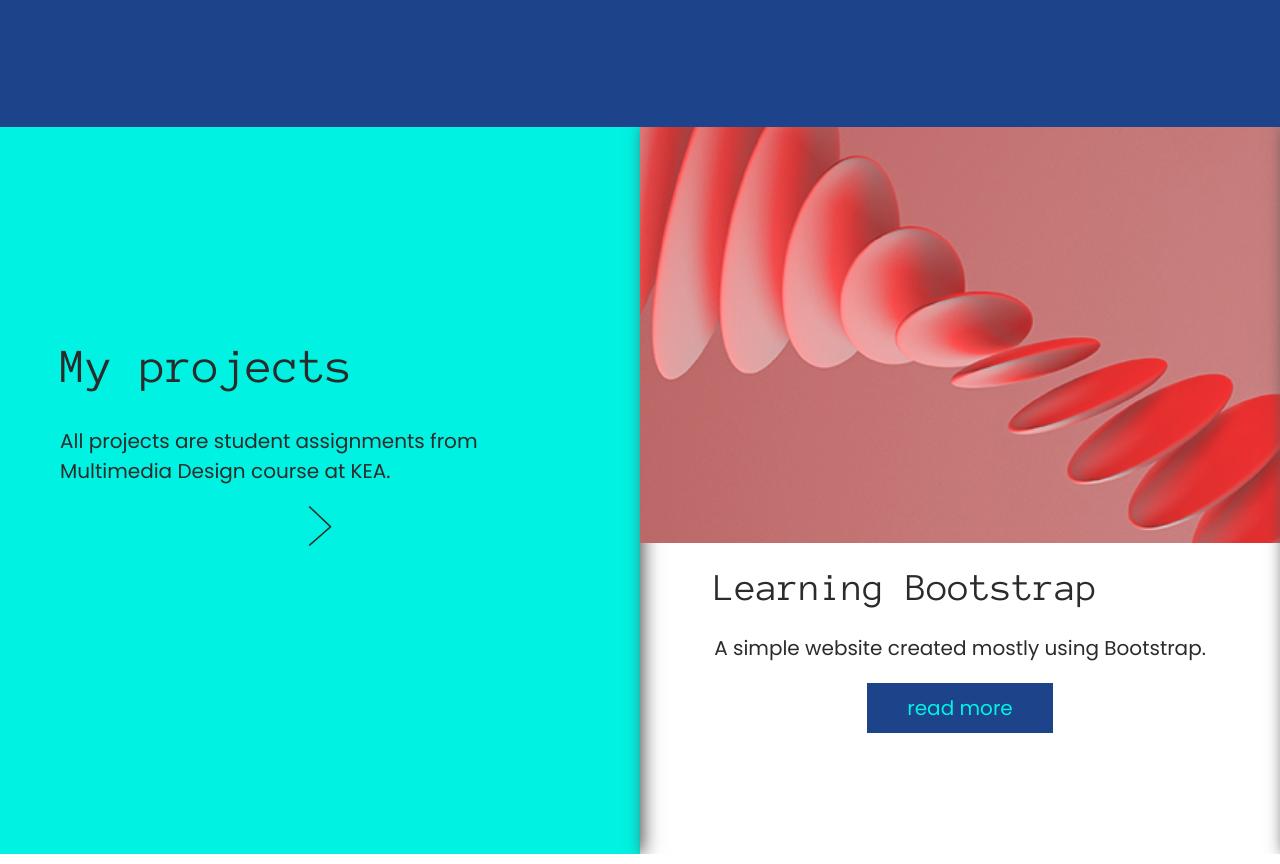
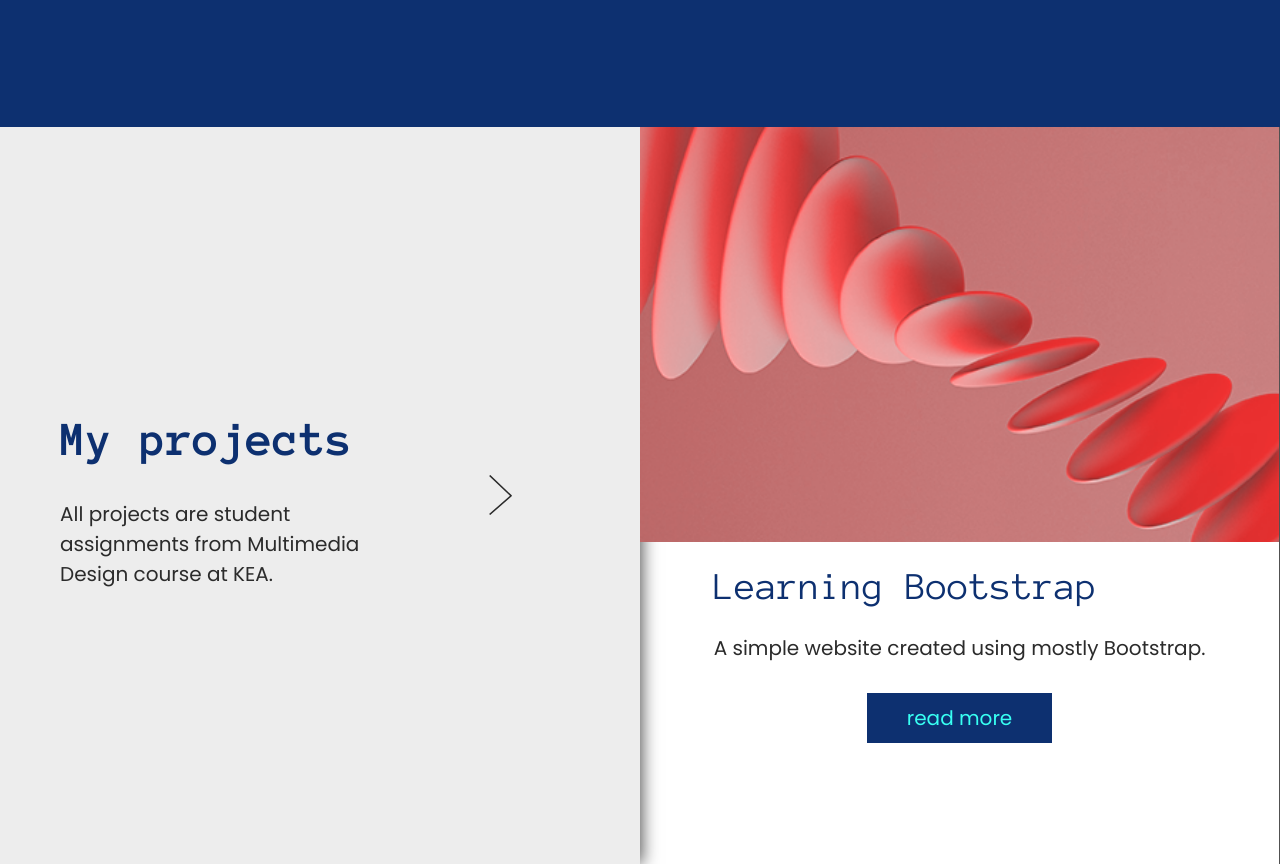
Before and after one commit to mn46/internship-portfolio, a plain HTML site: page index.html in a window 1280 px wide. Shown: the part 720-1584 px from the top of the page. Drawn offline with nearby package versions, Linux system fonts and the light colour scheme.

Commit message:
added modal

```diff
--- a/index.html
+++ b/index.html
@@ -61,16 +61,18 @@
 
         <section id="projects">
             <div id="projects_container" class="d-flex flex-row">
-                <div id="title_container">
-                    <h2>My projects</h2>
-                    <p>All projects are student assignments from Multimedia Design course at KEA.</p>
+                <div id="title_container" class="d-flex flex-row align-items-center">
+                    <article class="title_description">
+                        <h2>My projects</h2>
+                        <p>All projects are student assignments from Multimedia Design course at KEA.</p>
+                    </article>
                     <img id="arrow" alt="arrow pointing right" src="assets/arrow.svg">
                 </div>
                 <article class="project_card d-flex flex-column align-items-center" data-bs-toggle="modal" data-bs-target="#project">
                     <img alt="project image" src="assets/trial.png">
                     <div class="description_short">
                         <h3>Learning Bootstrap</h3>
-                        <p>A simple website created mostly using Bootstrap.</p>
+                        <p>A simple website created using mostly Bootstrap.</p>
                     </div>
                     <button data-bs-toggle="modal" data-bs-target="#project">read more</button>
                 </article>
@@ -101,9 +103,22 @@
             </div>
         </section>
 
-        <section id="project" class="modal">
-            <div class="modal-body">
-
+        <section id="project" class="modal" tabindex="-1">
+            <div class="modal-dialog">
+                <div class="modal-content">
+                    <div class="modal-header">
+                        <h2 class="modal-title">Modal title</h2>
+                        <button type="button" class="btn-close" data-bs-dismiss="modal" aria-label="Close"></button>
+                    </div>
+                    <div class="modal-body">
+                        <!-- pictures slideshow? -->
+                        <p class="project_description">Here will be the description of the project.</p>
+                    </div>
+                    <div class="modal-footer">
+                        <a href=""><button>go to code on GitHub</button></a>
+                        <a href=""><button>see the project</button></a>
+                    </div>
+                </div>
             </div>
         </section>
 
--- a/style.css
+++ b/style.css
@@ -1,7 +1,7 @@
 :root {
     --light: #ededed;
-    --dark: #1d438a;
-    --accent: #00F2E2;
+    --dark: #0d3070;
+    --accent: #38fff2;
     --text: #2b2b2b;
     --shadow: #515151;
 }
@@ -34,6 +34,12 @@ button {
     background-color: var(--dark);
 }
 
+button:hover {
+    color: var(--dark);
+    background-color: var(--accent);
+    box-shadow: 0.2rem 0.2rem 0.5rem var(--shadow);
+}
+
 /* fonts */
 
 h1, h2, h3, h4, h5 {
@@ -50,9 +56,16 @@ h1, h2, h3, h4, h5 {
     font-weight: 600;
 }
 
-  h2 {font-size: 2.441rem;}
+h2 {
+    font-size: 2.441rem;
+    font-weight: 600;
+    color: var(--dark);
+}
 
-  h3 {font-size: 1.953rem;}
+h3 {
+    font-size: 1.953rem;
+    color: var(--dark);
+}
 
 h4 {font-size: 1.563rem;}
 
@@ -108,14 +121,15 @@ nav a {
 }
 
 #title_container {
-    min-width: 32vw;
-    padding: 0 3rem;
-    background-color: var(--accent);
-    box-shadow: 0.15rem 0 0.9rem var(--shadow);
+    min-width: 33vw;
+    padding: 0 1rem 0 3rem;
+    background-color: var(--light);
+    box-shadow: 0.1rem 0 0.8rem var(--shadow);
 }
 
 #title_container h2 {
-    margin-top: 40%;
+    color: var(--dark);
+    margin-top: 8%;
 }
 
 #arrow {
@@ -125,7 +139,7 @@ nav a {
 .project_card {
     min-width: 27vw;
     padding-bottom: 1rem;
-    box-shadow: 0.2rem 0 0.8rem var(--shadow);
+    border-right: 1px solid var(--shadow);
 }
 
 .description_short {
@@ -138,12 +152,22 @@ nav a {
 }
 
 .description_short p {
-    margin: 1rem 0;
+    margin: 1rem 0 1.5rem 0;
 }
 
 .project_card button {
     padding: 0.5rem 2rem;
     margin-bottom: 1rem;
+}
+
+/* footer */
+
+footer {
+    background-color: var(--dark);
+}
+
+footer p {
+    color: var(--light);
 }
 
 /* media queries */
```
Lines whose indentation alone changed are shown as unchanged.
